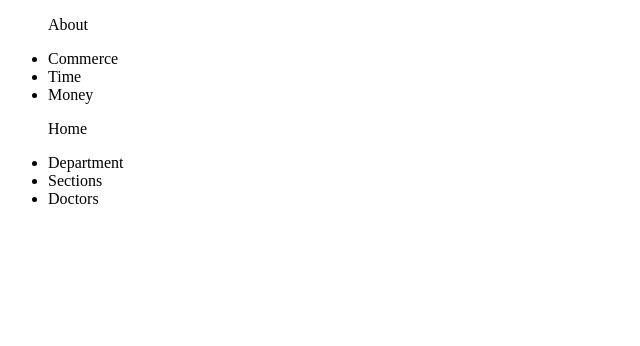
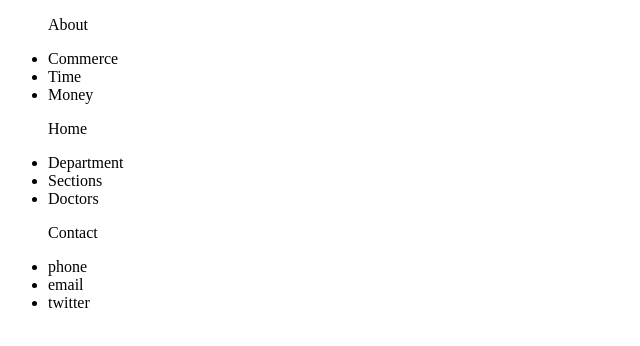
Before and after one commit to iamzilfa/Gym-Git-Exercise-Solutions, a plain HTML site: page footer.html in a window 1280 px wide. Shown: the whole page, without its empty margins (0-640 px from the left). Drawn offline with Linux system fonts and the light colour scheme.

Commit message:
footer file modified

```diff
--- a/footer.html
+++ b/footer.html
@@ -16,6 +16,10 @@
         <li>Department</li>
         <li>Sections</li>
         <li>Doctors</li>
+        <p>Contact</p>
+        <li>phone</li>
+        <li>email</li>
+        <li>twitter</li>
     </ul>
 </body>
 </html>
```
